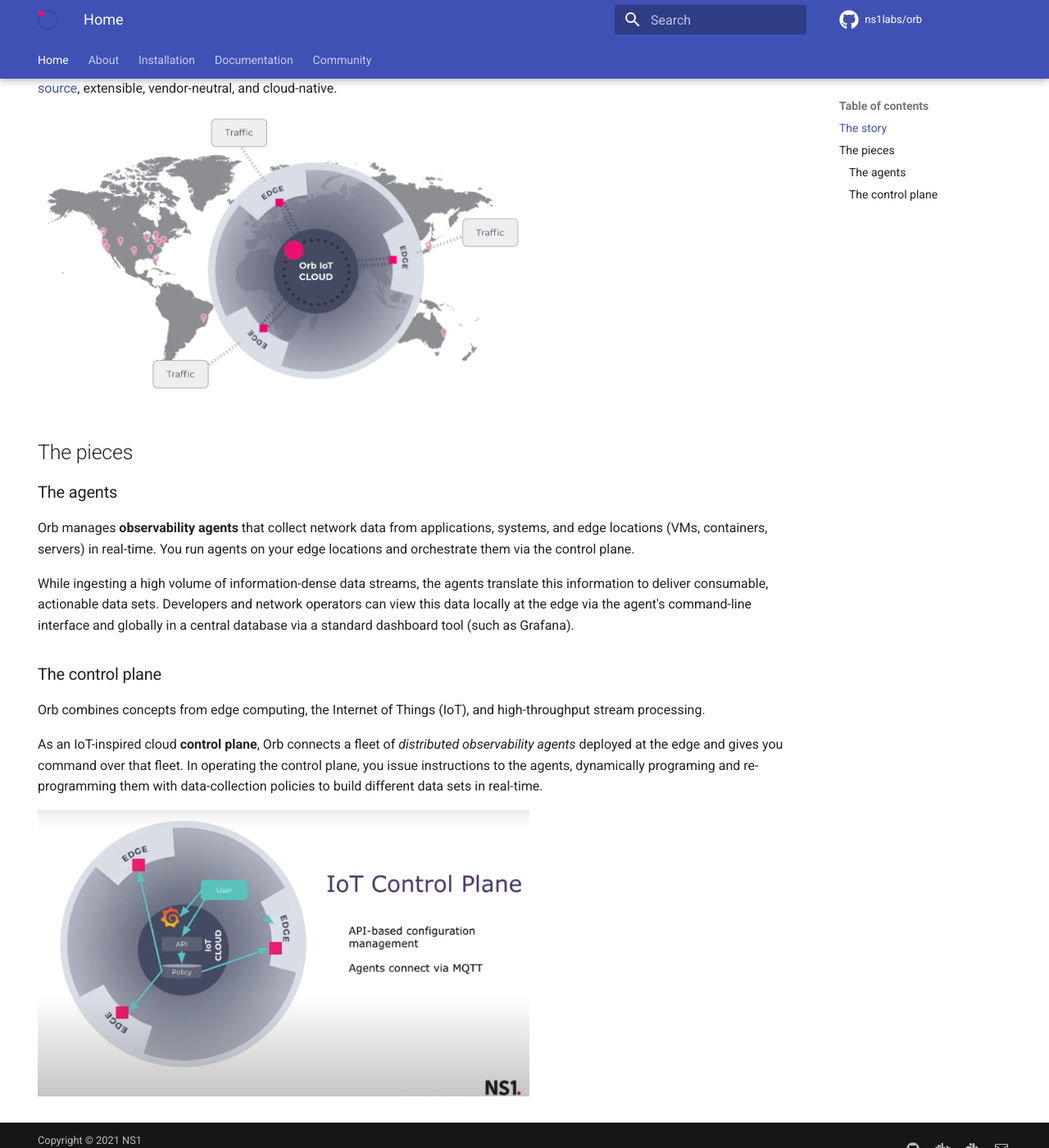
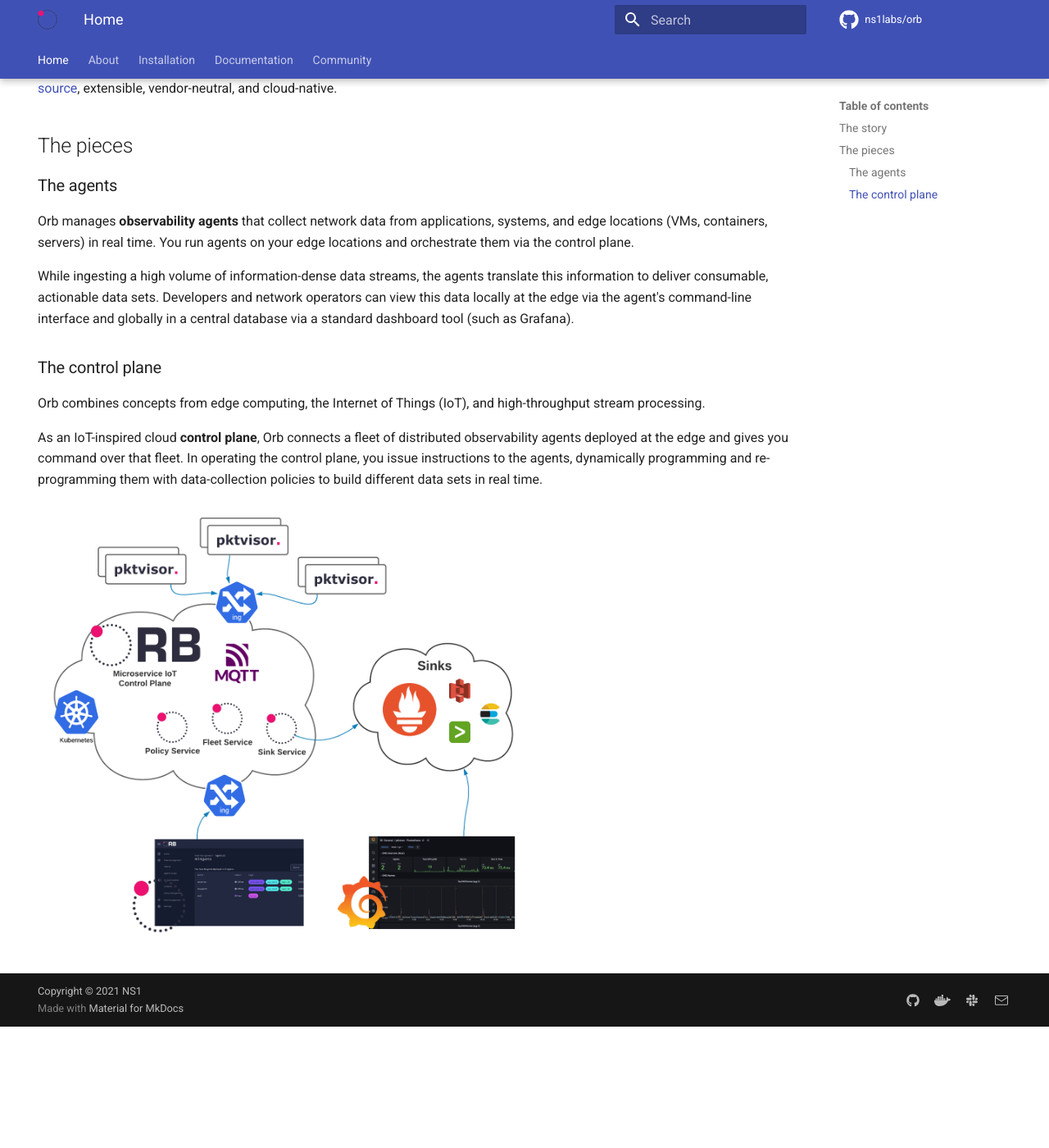
Before and after one commit to orb-community/orb-website, an MkDocs documentation site: the page built from docs/index.md, in a window 1280 px wide and 1400 px high, scrolled down 581 px. Shown: the whole window at 82% size. Built offline with MkDocs 1.6.1 and Material for MkDocs 9.7.7, drawn with Linux system fonts in a browser that asks for light colours; comment, search, counter and statistics services are not loaded; after the commit the page ends 1833 px from its top, so only the background shows below that; some of the changed text lies outside the part shown.

Commit message:
text and image updates

```diff
--- a/docs/index.md
+++ b/docs/index.md
@@ -6,25 +6,23 @@
 <script async defer src="https://buttons.github.io/buttons.js"></script>
 <img src="img/ORB-logo-black@3x.png" alt="Orb" width="500"/>
 
-*A business intelligence platform for orchestrating dynamic edge observability*
+*A cloud-native orchestration platform for dynamic edge observability*
 
 <a class="github-button" href="https://github.com/ns1labs/orb" data-size="large" aria-label="Star ns1labs/orb on GitHub">Star on GitHub</a>
 
 ## The story
 Born at [NS1 Labs](https://ns1.com/labs), **Orb** is a new kind of observability platform that makes it easier for operators and developers to gain a deeper understanding of their networks, distributed applications, and traffic flows in real time. Orb allows you to collect and filter critical "small data" from your global network and translates that data into lightweight, actionable insights. The platform is completely [open-source](https://github.com/ns1labs/orb), extensible, vendor-neutral, and cloud-native.
 
-<img src="../img/ORB-diagram1.png" alt="Orb" width="600"/>
-
 ## The pieces
 ### The agents
-Orb manages **observability agents** that collect network data from applications, systems, and edge locations (VMs, containers, servers) in real-time. You run agents on your edge locations and orchestrate them via the control plane.
+Orb manages **observability agents** that collect network data from applications, systems, and edge locations (VMs, containers, servers) in real time. You run agents on your edge locations and orchestrate them via the control plane.
 
 While ingesting a high volume of information-dense data streams, the agents translate this information to deliver consumable, actionable data sets. Developers and network operators can view this data locally at the edge via the agent's command-line interface and globally in a central database via a standard dashboard tool (such as Grafana).
 
 ### The control plane
 Orb combines concepts from edge computing, the Internet of Things (IoT), and high-throughput stream processing.
 
-As an IoT-inspired cloud **control plane**, Orb connects a fleet of *distributed observability agents* deployed at the edge and gives you command over that fleet. In operating the control plane, you issue instructions to the agents, dynamically programing and re-programming them with data-collection policies to build different data sets in real-time.
+As an IoT-inspired cloud **control plane**, Orb connects a fleet of distributed observability agents deployed at the edge and gives you command over that fleet. In operating the control plane, you issue instructions to the agents, dynamically programming and re-programming them with data-collection policies to build different data sets in real time.
 
 
-<img src="../img/ORB-diagram3.png" alt="Orb" width="600"/>
+<img src="../img/ORB-diagram2.png" alt="Orb" width="600"/>
```
